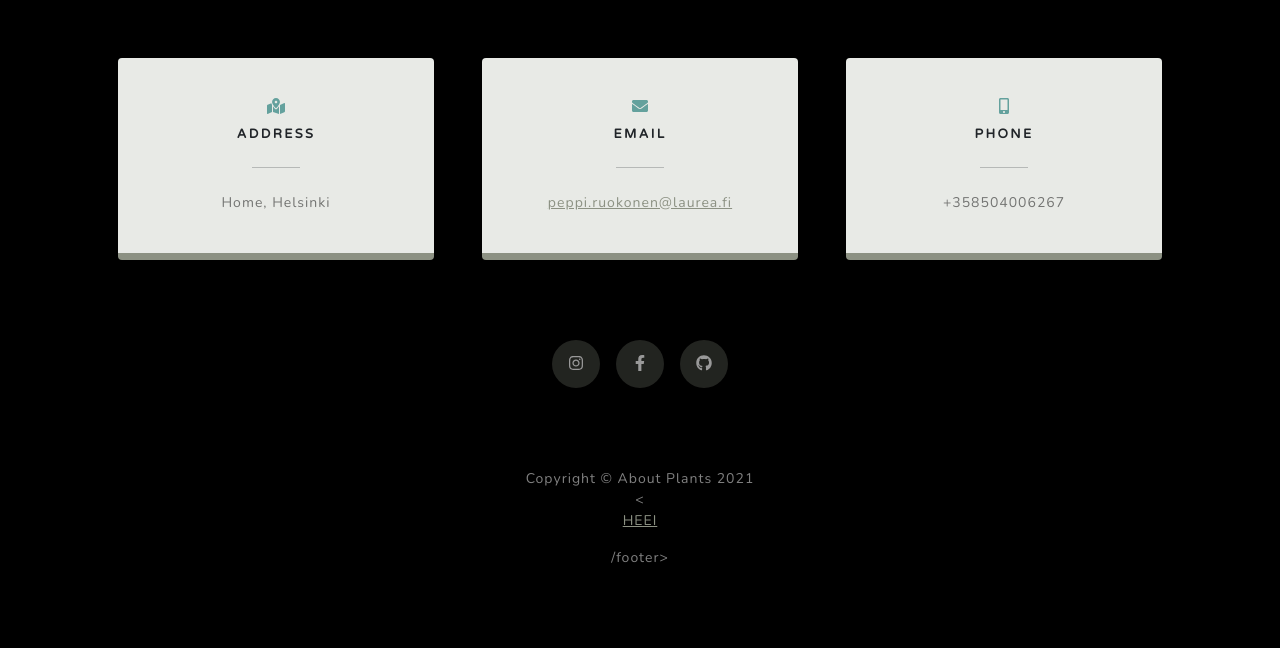
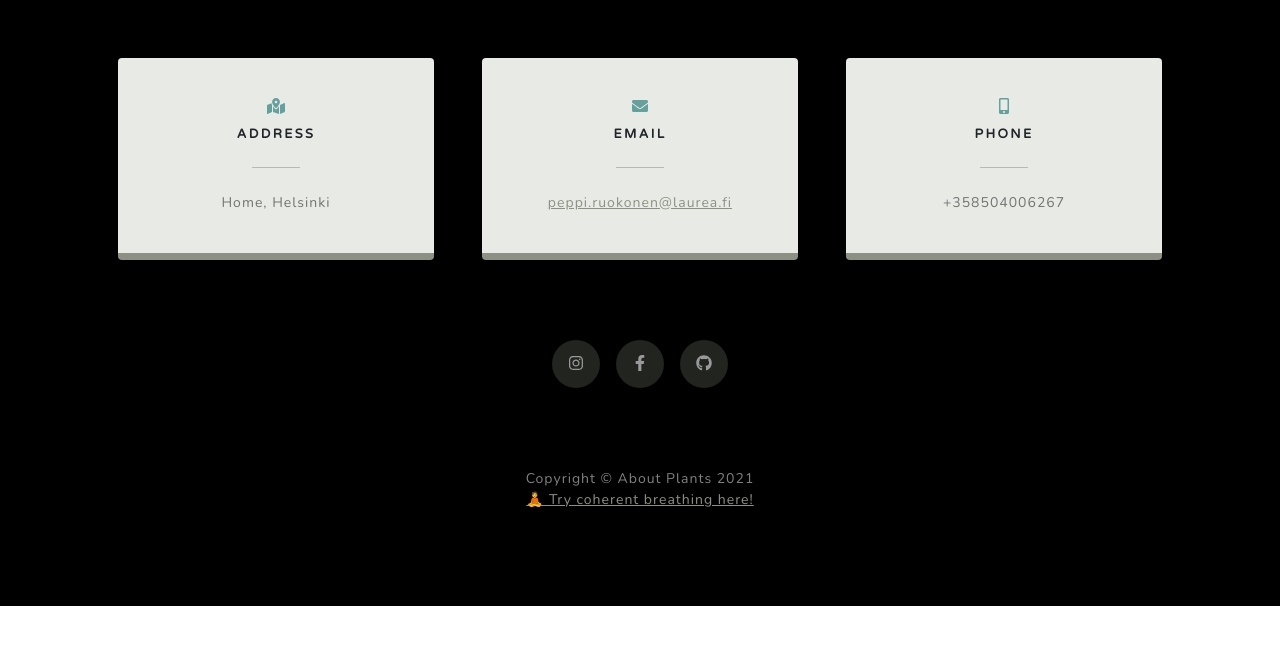
Before and after one commit to peppisusanna/aboutplants, a website: page index.html in a window 1280 px wide. Shown: the part 4290-4938 px from the top of the page. After the commit the page ends 4896 px from the top, so only its background shows below. Drawn offline with nearby package versions, Linux system fonts and the light colour scheme.

Commit message:
Update index.html

```diff
--- a/index.html
+++ b/index.html
@@ -188,7 +188,7 @@
             </div>
         </section>
 
-        <footer class="footer bg-black small text-center text-white-50"><div class="container px-4 px-lg-5">Copyright &copy; About Plants 2021</div><<p><a href="second.html">HEEI</a></p>/footer>
+        <footer class="footer bg-black small text-center text-white-50"><div class="container px-4 px-lg-5">Copyright &copy; About Plants 2021</div><p><a href="second.html">🧘 Try coherent breathing here!</a></p></footer>
         <script src="https://cdn.jsdelivr.net/npm/bootstrap@5.1.3/dist/js/bootstrap.bundle.min.js"></script>
         <script src="https://cdn.startbootstrap.com/sb-forms-latest.js"></script>
         <script src="dist/js/scripts.js"></script>
```
